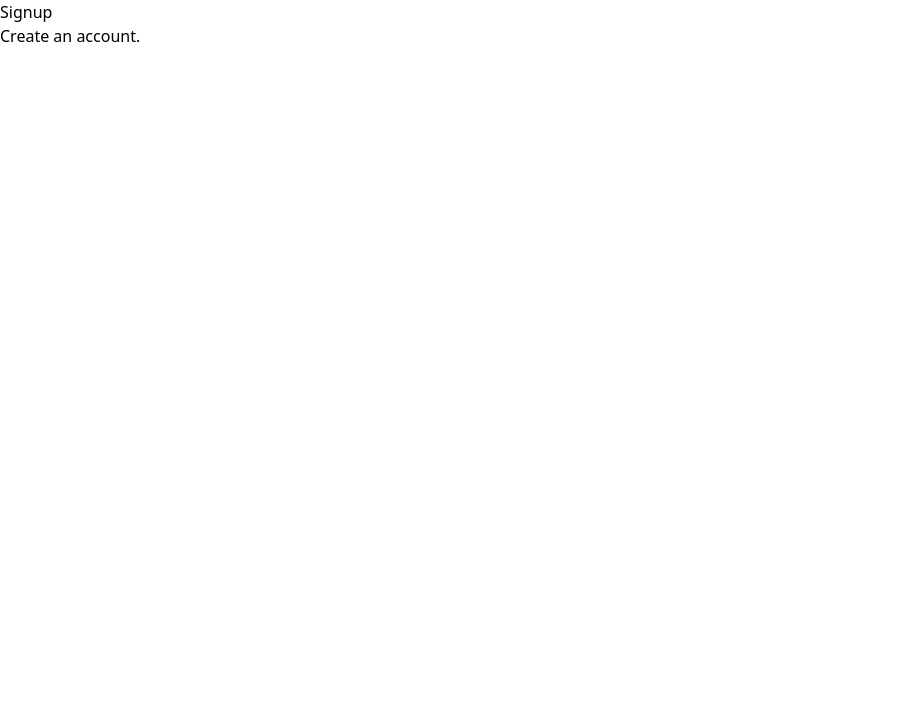
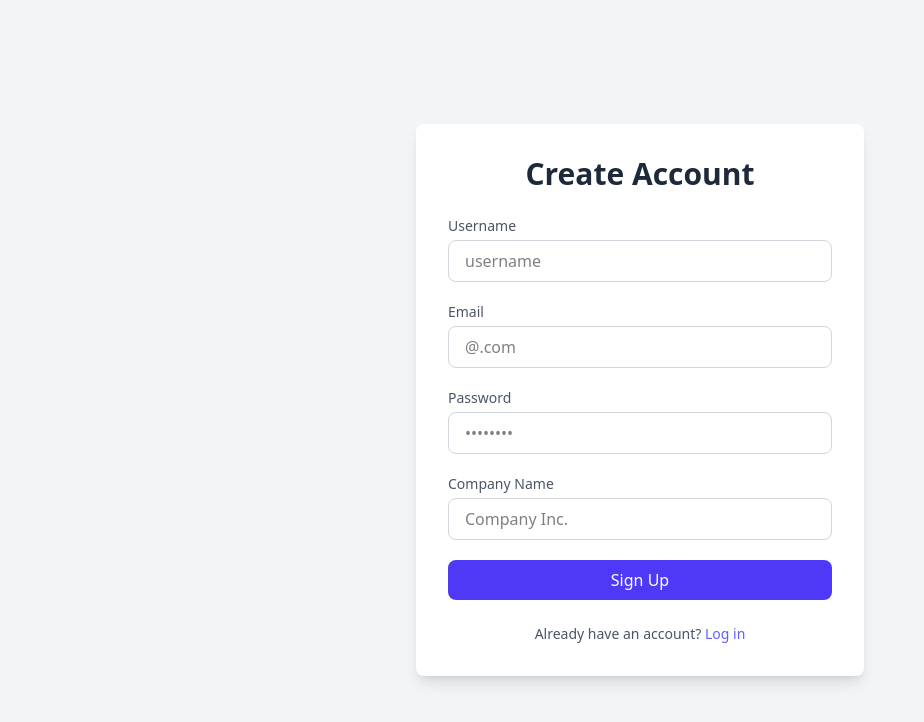
Before and after one commit to ManjotVinayak/Final_Project, a React (Vite) app in the folder Frontened/: page /signup in a window 1280 px wide. Shown: the top 722 px of the page, without its empty margins (0-924 px from the left). Built offline with nearby package versions, Linux system fonts and the light colour scheme.

Commit message:
login and signup added

```diff
--- a/Frontened/src/pages/Login.jsx
+++ b/Frontened/src/pages/Login.jsx
@@ -1,11 +1,50 @@
-import React from 'react'
+import React from 'react';
 
 const Login = () => {
   return (
-    <div>
+    <div className="min-h-screen flex items-center justify-center bg-gray-100 px-4">
+      <div className="max-w-md w-full bg-white p-8 rounded-lg shadow-lg">
+        <h2 className="text-3xl font-bold text-center text-gray-800 mb-6">Welcome Back</h2>
 
+        <form className="space-y-5">
+          <div>
+            <label className="block mb-1 text-sm text-gray-600">Email</label>
+            <input
+              type="email"
+              placeholder="@.com"
+              className="w-full px-4 py-2 border border-gray-300 rounded-lg focus:outline-none focus:ring-2 focus:ring-blue-500"
+              required
+            />
+          </div>
+
+          <div>
+            <label className="block mb-1 text-sm text-gray-600">Password</label>
+            <input
+              type="password"
+              placeholder="••••••••"
+              className="w-full px-4 py-2 border border-gray-300 rounded-lg focus:outline-none focus:ring-2 focus:ring-blue-500"
+              required
+            />
+          </div>
+
+          <div className="text-right text-sm">
+            <a href="#" className="text-blue-500 hover:underline">Forgot password?</a>
+          </div>
+
+          <button
+            type="submit"
+            className="w-full bg-blue-600 text-white py-2 rounded-lg hover:bg-blue-700 transition-colors"
+          >
+            Login
+          </button>
+        </form>
+
+        <p className="mt-6 text-sm text-center text-gray-600">
+          Don't have an account? <a href="#" className="text-blue-500 hover:underline">Sign up</a>
+        </p>
+      </div>
     </div>
-  )
-}
+  );
+};
 
-export default Login
+export default Login;
--- a/Frontened/src/pages/Signup.jsx
+++ b/Frontened/src/pages/Signup.jsx
@@ -1,12 +1,69 @@
 import React from 'react';
 
 const Signup = () => {
-	return (
-		<div className="container">
-			<h1>Signup</h1>
-			<p>Create an account.</p>
-		</div>
-	);
+  return (
+    <div className="min-h-screen flex items-center justify-center bg-gray-100 px-4">
+      <div className="max-w-md w-full bg-white p-8 rounded-lg shadow-lg">
+        <h2 className="text-3xl font-bold text-center text-gray-800 mb-6">Create Account</h2>
+
+        <form className="space-y-5">
+          <div>
+            <label className="block mb-1 text-sm text-gray-600">Username</label>
+            <input
+              type="text"
+              placeholder="username"
+              className="w-full px-4 py-2 border border-gray-300 rounded-lg focus:outline-none focus:ring-2 focus:ring-indigo-500"
+              required
+            />
+          </div>
+
+          <div>
+            <label className="block mb-1 text-sm text-gray-600">Email</label>
+            <input
+              type="email"
+              placeholder="@.com"
+              className="w-full px-4 py-2 border border-gray-300 rounded-lg focus:outline-none focus:ring-2 focus:ring-indigo-500"
+              required
+            />
+          </div>
+
+          <div>
+            <label className="block mb-1 text-sm text-gray-600">Password</label>
+            <input
+              type="password"
+              placeholder="••••••••"
+              className="w-full px-4 py-2 border border-gray-300 rounded-lg focus:outline-none focus:ring-2 focus:ring-indigo-500"
+              required
+            />
+          </div>
+
+          <div>
+            <label className="block mb-1 text-sm text-gray-600">Company Name</label>
+            <input
+              type="text"
+              placeholder="Company Inc."
+              className="w-full px-4 py-2 border border-gray-300 rounded-lg focus:outline-none focus:ring-2 focus:ring-indigo-500"
+              required
+            />
+          </div>
+
+          <button
+            type="submit"
+            className="w-full bg-indigo-600 text-white py-2 rounded-lg hover:bg-indigo-700 transition-colors"
+          >
+            Sign Up
+          </button>
+        </form>
+
+        <p className="mt-6 text-sm text-center text-gray-600">
+          Already have an account?{' '}
+          <a href="#" className="text-indigo-500 hover:underline">
+            Log in
+          </a>
+        </p>
+      </div>
+    </div>
+  );
 };
 
 export default Signup;
```
Also changed, not shown: Frontened/src/pages/Navbar.jsx (added).
